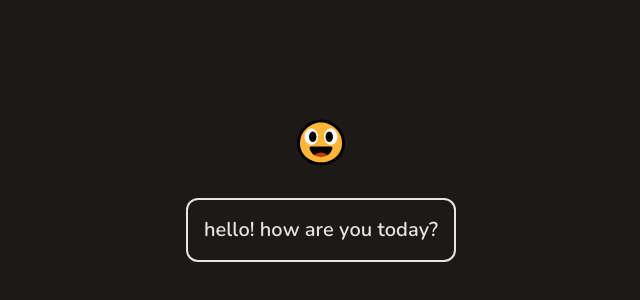
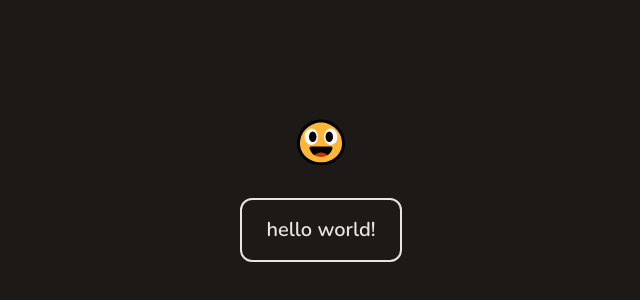
Before and after one commit to deltea/lil-guy, a SvelteKit app: page / in a window 1280 px wide. Shown: the part 210-510 px from the top of the page, without its empty margins (319-959 px from the left). Built offline with nearby package versions, Linux system fonts and the light colour scheme.

Commit message:
cool typewriter different method

```diff
--- a/src/routes/+page.svelte
+++ b/src/routes/+page.svelte
@@ -1,25 +1,22 @@
 <script lang="ts">
-  import { animate, text, stagger } from "animejs";
+  import { animate } from "animejs";
   import { onMount } from "svelte";
 
-  // let t = $state("");
+  let lines = $state([
+    "hello world!",
+    "how's it going!",
+    "hello there!",
+    "i'm lil guy!"
+  ]);
+  let lineIndex = $state(0);
+  let charIndex = $state(0);
+  let currentLine = $derived(lines[lineIndex].substring(0, charIndex));
 
   onMount(() => {
-    const { chars } = text.split("#typewriter", {
-      chars: { wrap: "clip" }
-    });
-
-    animate(chars, {
-      opacity: [
-        { to: ["0%", "100%"] },
-      ],
-      duration: 150,
-      ease: "out(3)",
-      delay: stagger(40),
-      onUpdate: () => {
-        console.log("update");
-      }
-    });
+    setInterval(() => {
+      // lineIndex = (lineIndex + 1) % lines.length;
+      charIndex = Math.min(lines[lineIndex].length, charIndex + 1);
+    }, 50);
   });
 </script>
 
@@ -34,7 +31,7 @@
     class="w-12"
   >
 
-  <p id="typewriter" class="border-2 border-fg rounded-xl p-4 text-xl font-semibold">
-    hello! how are you today?
+  <p id="typewriter" class="border-2 border-fg rounded-xl py-4 px-6 text-xl font-semibold">
+    {currentLine}
   </p>
 </main>
```
